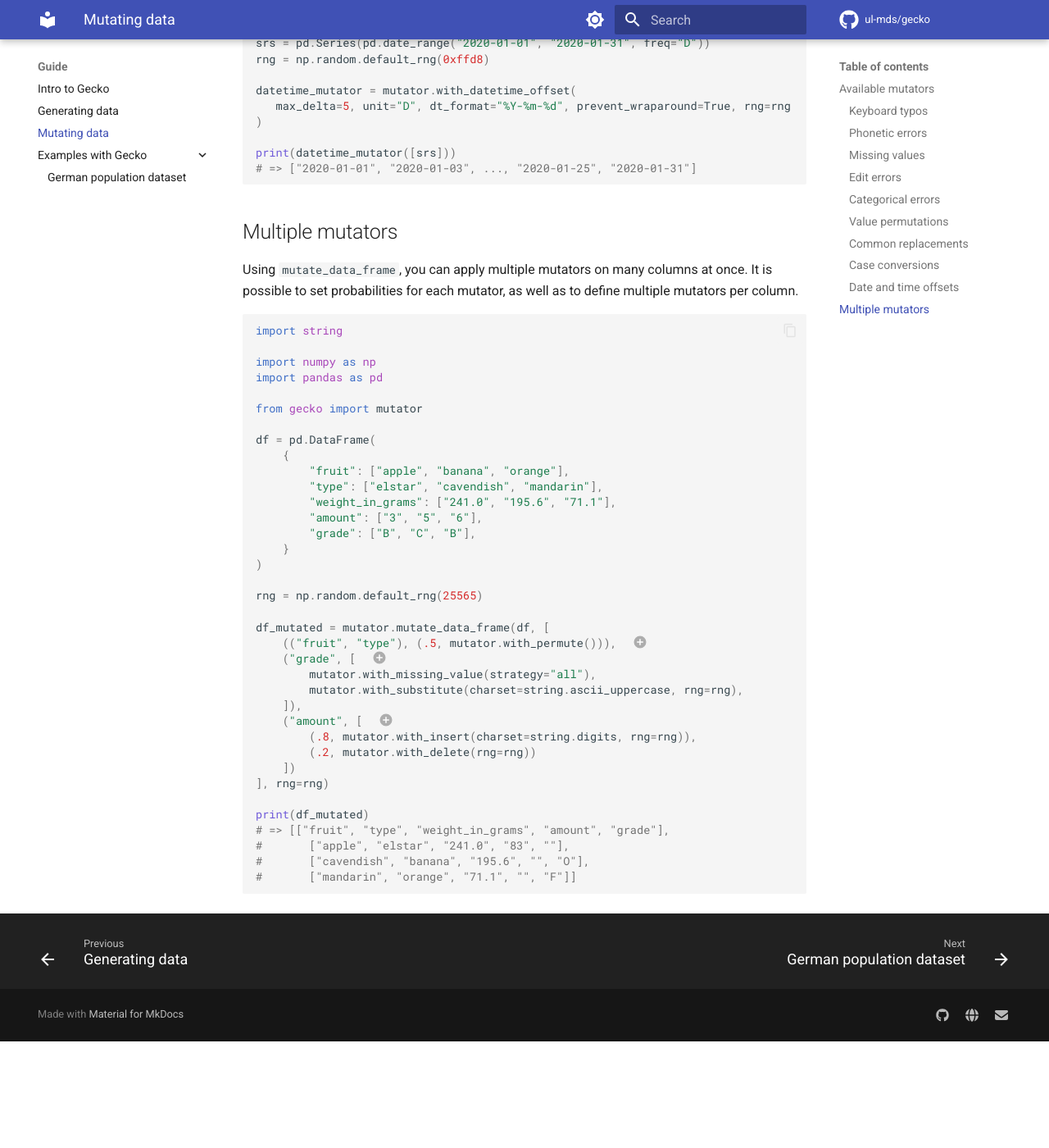
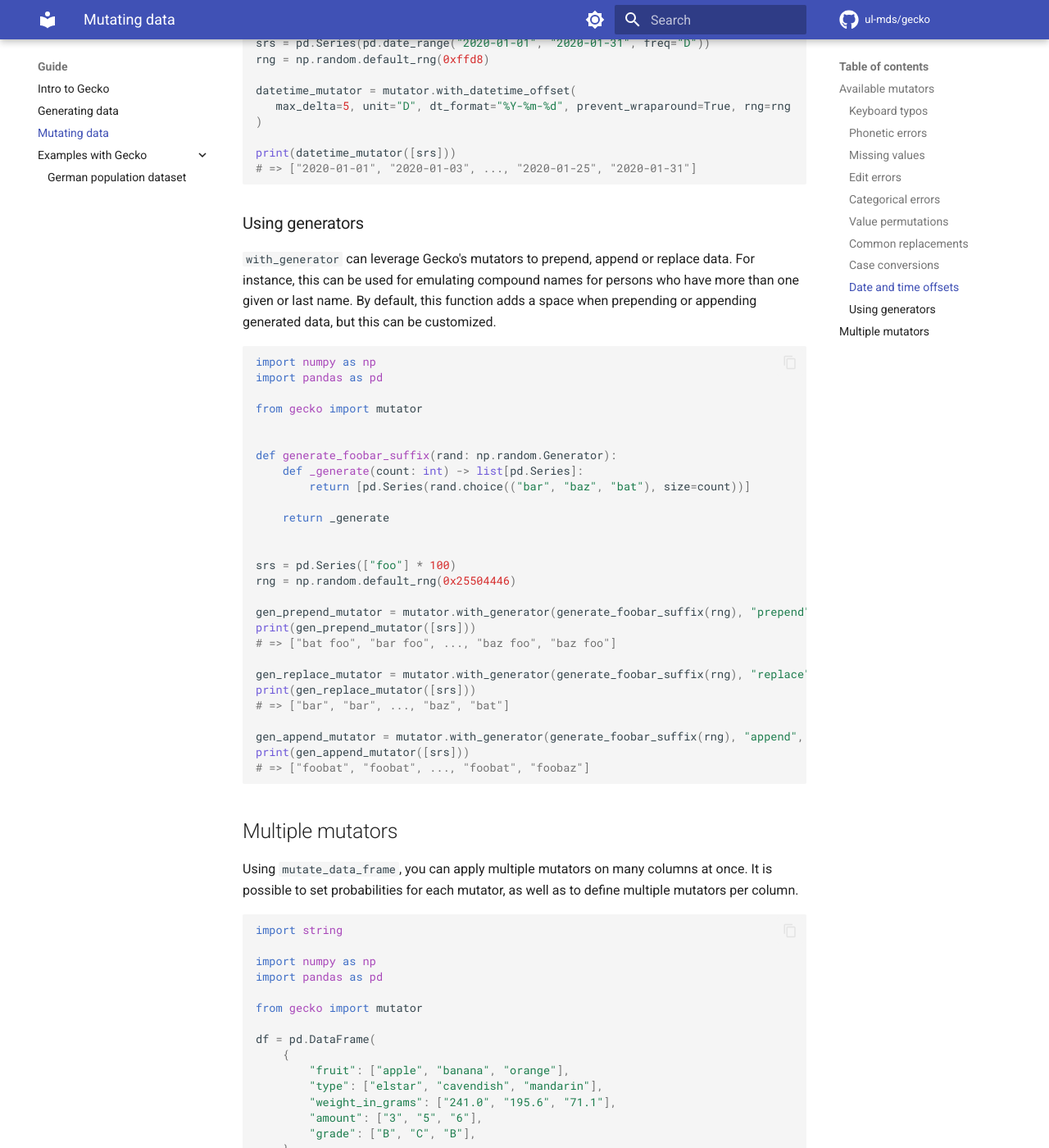
Before and after one commit to ul-mds/gecko, an MkDocs documentation site: the page built from docs/data-mutation.md, in a window 1280 px wide and 1400 px high, scrolled down 8251 px. Shown: the whole window at 82% size. Built offline with MkDocs 1.6.1 and Material for MkDocs 9.7.7, drawn with Linux system fonts in a browser that asks for light colours; comment, search, counter and statistics services are not loaded; before the commit the page ends 9521 px from its top, so only the background shows below that.

Commit message:
Add docs for `with_generator` function

````diff
--- a/docs/data-mutation.md
+++ b/docs/data-mutation.md
@@ -425,6 +425,42 @@ print(datetime_mutator([srs]))
 # => ["2020-01-01", "2020-01-03", ..., "2020-01-25", "2020-01-31"]
 ```
 
+### Using generators
+
+`with_generator` can leverage Gecko's mutators to prepend, append or replace data.
+For instance, this can be used for emulating compound names for persons who have more than one given or last name.
+By default, this function adds a space when prepending or appending generated data, but this can be customized.
+
+```python
+import numpy as np
+import pandas as pd
+
+from gecko import mutator
+
+
+def generate_foobar_suffix(rand: np.random.Generator):
+    def _generate(count: int) -> list[pd.Series]:
+        return [pd.Series(rand.choice(("bar", "baz", "bat"), size=count))]
+
+    return _generate
+
+
+srs = pd.Series(["foo"] * 100)
+rng = np.random.default_rng(0x25504446)
+
+gen_prepend_mutator = mutator.with_generator(generate_foobar_suffix(rng), "prepend")
+print(gen_prepend_mutator([srs]))
+# => ["bat foo", "bar foo", ..., "baz foo", "baz foo"]
+
+gen_replace_mutator = mutator.with_generator(generate_foobar_suffix(rng), "replace")
+print(gen_replace_mutator([srs]))
+# => ["bar", "bar", ..., "baz", "bat"]
+
+gen_append_mutator = mutator.with_generator(generate_foobar_suffix(rng), "append", join_with="")
+print(gen_append_mutator([srs]))
+# => ["foobat", "foobat", ..., "foobat", "foobaz"]
+```
+
 ## Multiple mutators
 
 Using `mutate_data_frame`, you can apply multiple mutators on many columns at once.
````
